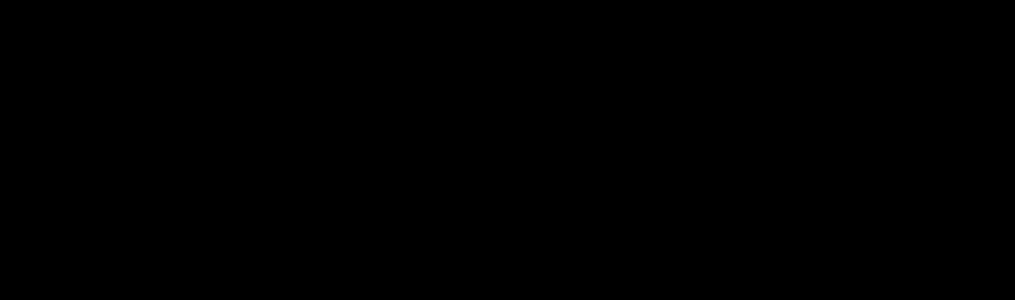
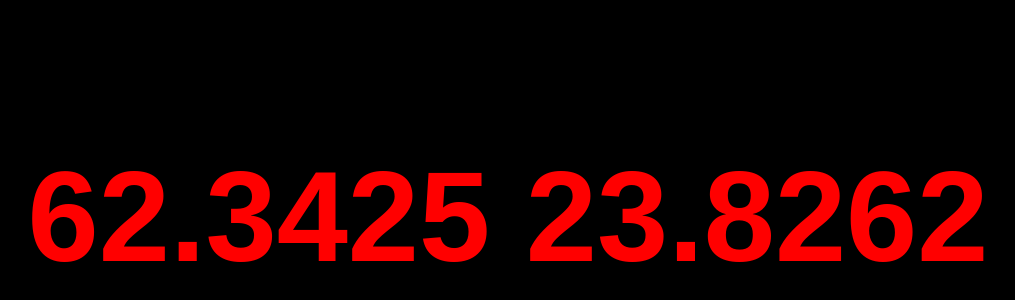
Before and after one commit to antonklock/huppegupp-site, a SvelteKit app: page /2md39cdy in a window 1280 px wide. Before the commit this address had no page. Shown: the part 184-484 px from the top of the page, without its empty margins (132-1147 px from the left). Built offline with nearby package versions, Linux system fonts and the light colour scheme.

Commit message:
adding coordinate pages

```diff
--- /dev/null
+++ b/src/routes/2md39cdy/+page.svelte
@@ -0,0 +1,28 @@
+<script lang="ts">
+</script>
+
+<div class="container">
+	<h1>62.3425 23.8262</h1>
+</div>
+
+<style>
+	.container {
+		display: flex;
+		flex-direction: column;
+		justify-content: center;
+		align-items: center;
+		height: 100vh;
+		width: 100%;
+		margin: 0;
+		padding: 0;
+	}
+
+	h1 {
+		font-size: 10vw;
+		font-weight: 900;
+		color: #fff;
+		text-shadow: 0 0 10px #000;
+		font-family: sans-serif;
+		color: red;
+	}
+</style>
--- /dev/null
+++ b/src/routes/x4c3kdne/+page.svelte
@@ -0,0 +1,28 @@
+<script lang="ts">
+</script>
+
+<div class="container">
+	<h1>60.2314 21.5342</h1>
+</div>
+
+<style>
+	.container {
+		display: flex;
+		flex-direction: column;
+		justify-content: center;
+		align-items: center;
+		height: 100vh;
+		width: 100%;
+		margin: 0;
+		padding: 0;
+	}
+
+	h1 {
+		font-size: 10vw;
+		font-weight: 900;
+		color: #fff;
+		text-shadow: 0 0 10px #000;
+		font-family: sans-serif;
+		color: red;
+	}
+</style>
--- /dev/null
+++ b/src/routes/xd8s1kk1/+page.svelte
@@ -0,0 +1,28 @@
+<script lang="ts">
+</script>
+
+<div class="container">
+	<h1>61.2847 22.3432</h1>
+</div>
+
+<style>
+	.container {
+		display: flex;
+		flex-direction: column;
+		justify-content: center;
+		align-items: center;
+		height: 100vh;
+		width: 100%;
+		margin: 0;
+		padding: 0;
+	}
+
+	h1 {
+		font-size: 10vw;
+		font-weight: 900;
+		color: #fff;
+		text-shadow: 0 0 10px #000;
+		font-family: sans-serif;
+		color: red;
+	}
+</style>
```
